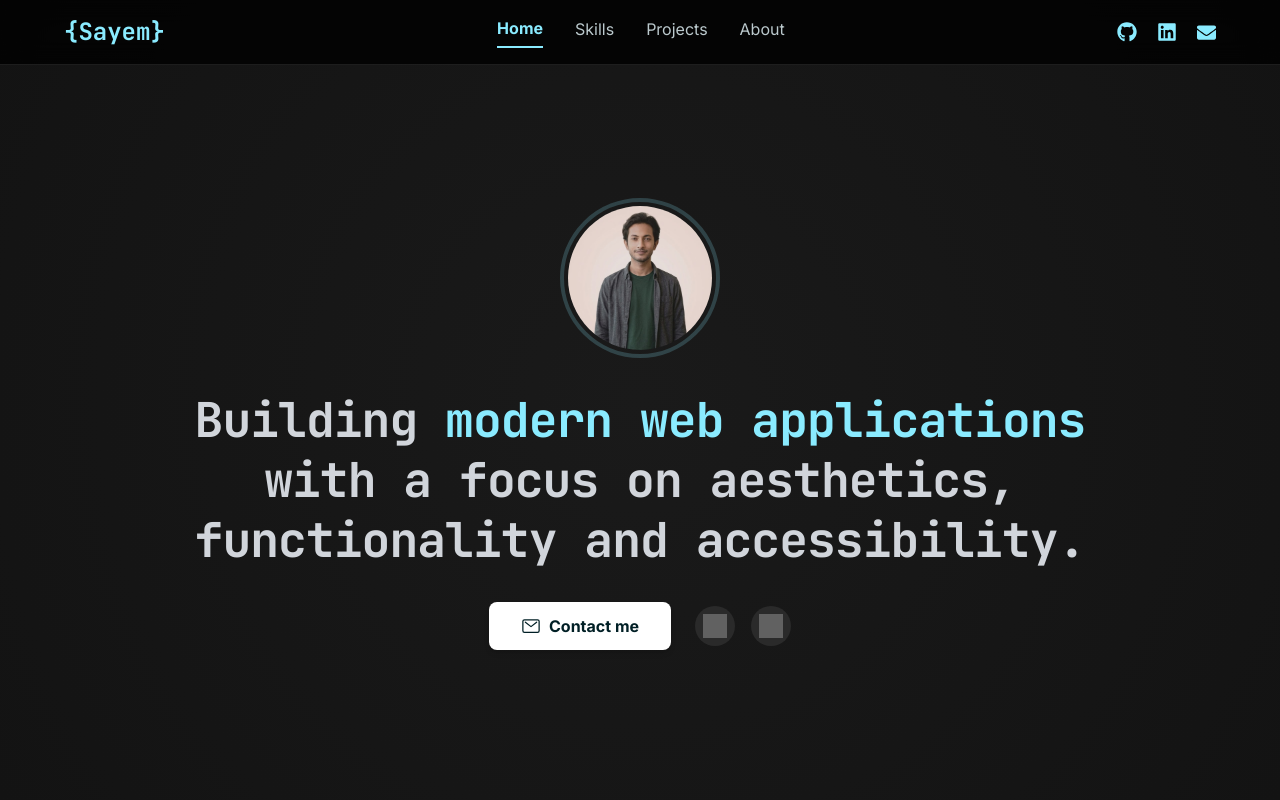
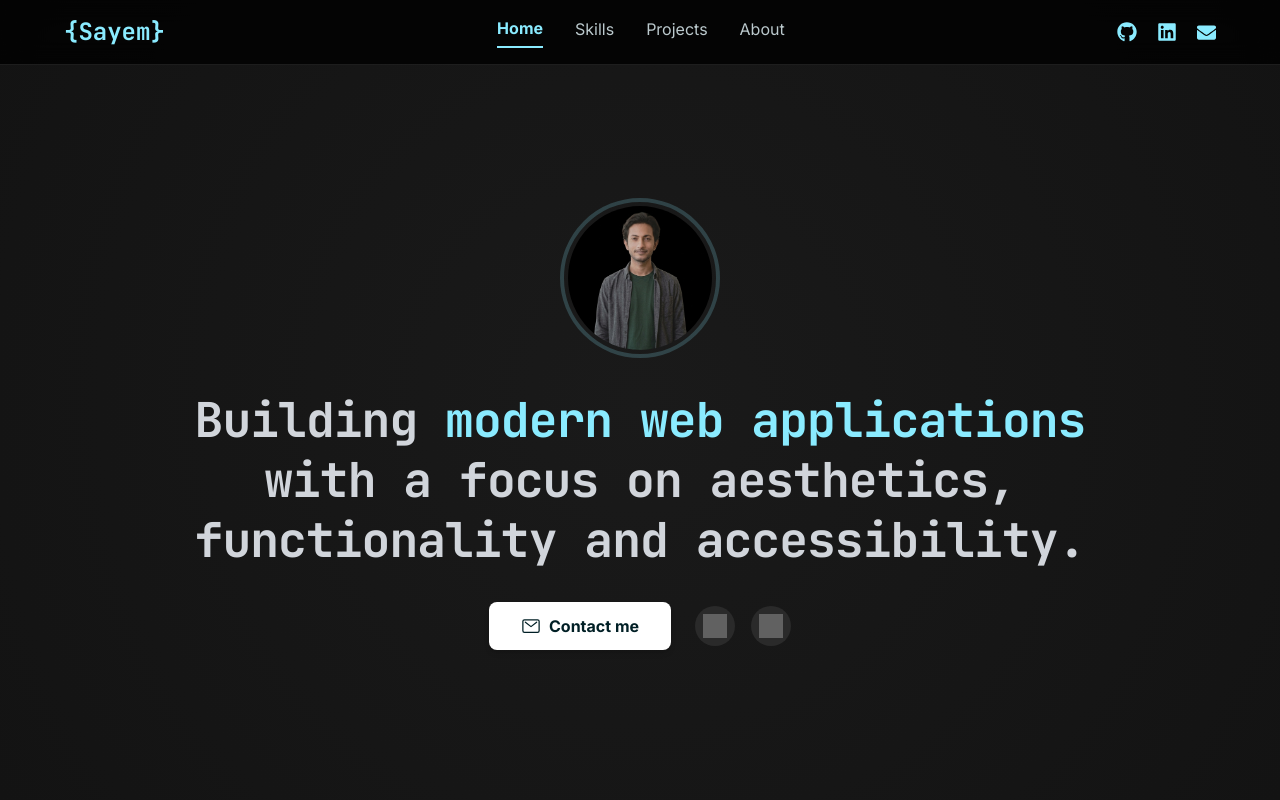
Before and after one commit to Msayeem/Portfolio, a Next.js app: page / in a window 1280 px wide. Shown: the top 800 px of the page. Built offline with nearby package versions, Linux system fonts and the light colour scheme; grey boxes are pictures that could not be loaded.

Commit message:
About me section updated

```diff
--- a/src/components/About.js
+++ b/src/components/About.js
@@ -72,7 +72,7 @@ export default function About() {
               <div className="relative w-[240px] h-[240px] sm:w-[280px] sm:h-[280px] lg:w-[320px] lg:h-[320px] rounded-full overflow-hidden border-4 border-gray-800 shadow-2xl">
                 <Image
                   alt="Angel Garcia Profile Picture"
-                  src="/sayem.jpg" // Change this safely to your local image inside your public/ directory
+                  src="/sayem2.png" // Change this safely to your local image inside your public/ directory
                   fill
                   priority
                   className="object-cover"
--- a/src/components/Hero.js
+++ b/src/components/Hero.js
@@ -83,7 +83,7 @@ export default function Hero() {
           <Image
             alt="Sayem Profile"
             className="w-full h-full rounded-full object-cover"
-            src="/sayem.jpg"
+            src="/sayem2.png"
             width={160}
             height={160}
             priority
```
Also changed, not shown: public/sayem2.png (added).
